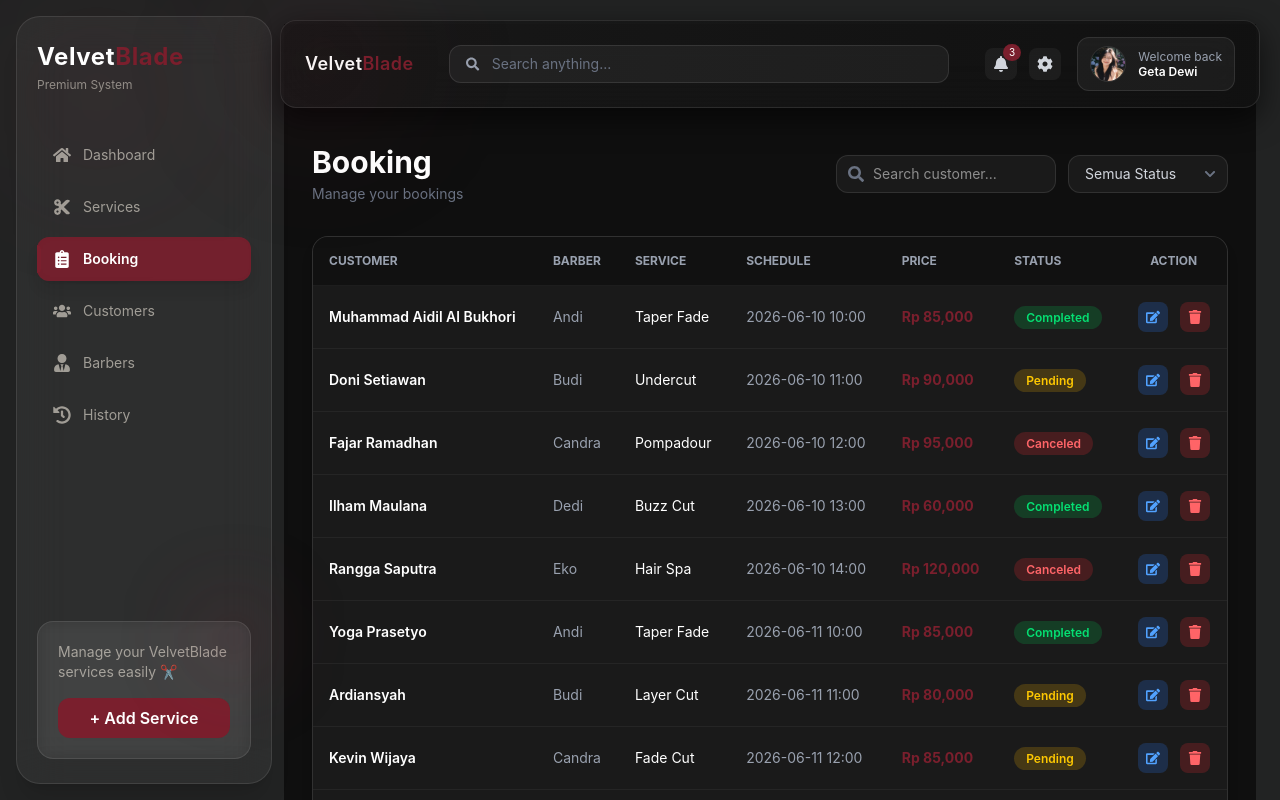
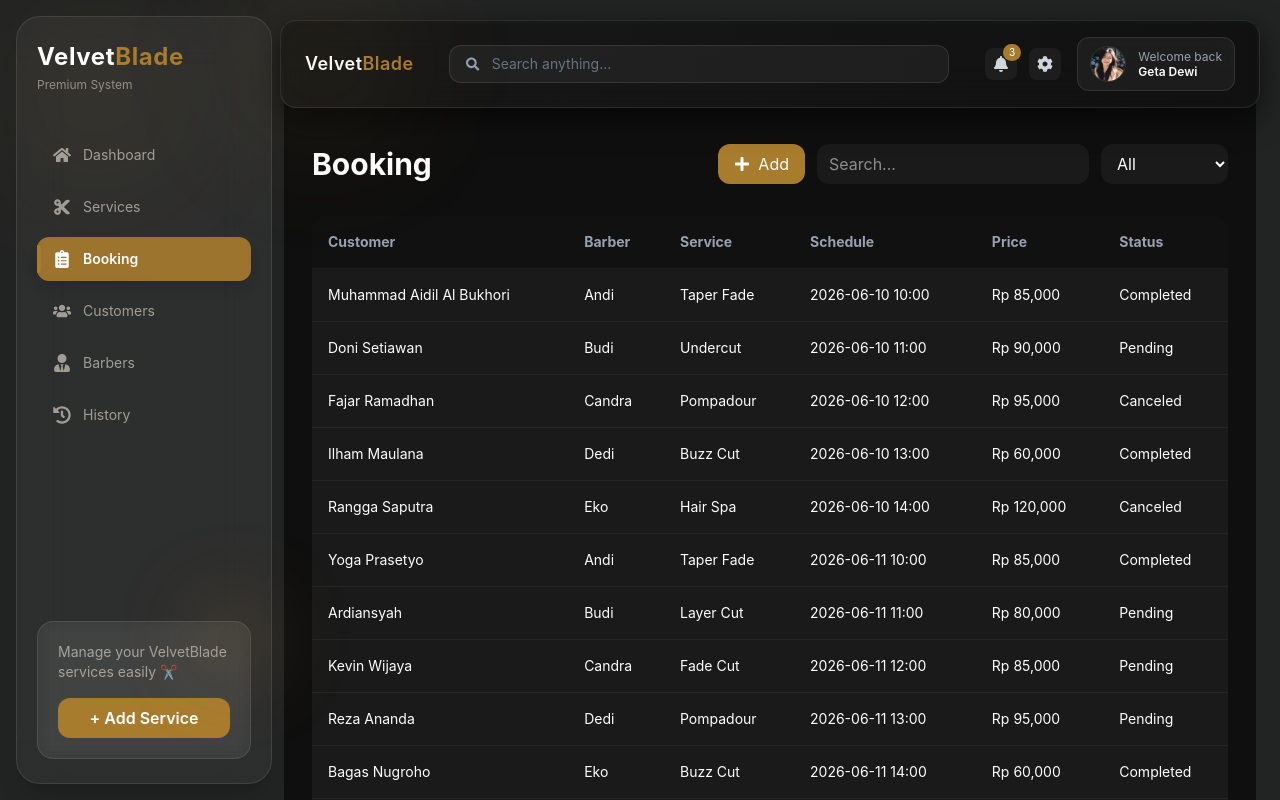
Before and after one commit to geta2125/barbershop-app, a React (Vite) app: page /booking in a window 1280 px wide. Shown: the top 800 px of the page. Built offline with nearby package versions, Linux system fonts and the light colour scheme.

Commit message:
perubahan disaat kuis

```diff
--- a/src/assets/tailwind.css
+++ b/src/assets/tailwind.css
@@ -22,17 +22,22 @@
     --font-poppins: "Poppins", sans-serif;
     --font-poppins-extrabold: "Poppins-ExtraBold", sans-serif;
 
-    /* WARNA UTAMA PROJECT */
-    --color-bg: #0f0f0f;
+    /* BASE */
+    --color-bg: #000000;
+    --color-dark: #212121;
     --color-card: #1a1a1a;
     --color-border: #2a2a2a;
 
-    --color-text: #ffffff;
-    --color-text-soft: #a1a1a1;
+    /* TEXT */
+    --color-text: #FFFFFF;
+    --color-text-soft: #979797;
 
-    --color-primary: #7A1F2D;      /* maroon */
-    --color-primary-hover: #912535;
+    /* PRIMARY GOLD */
+    --color-primary: #E9C664;
+    --color-primary-hover: #BE9359;
+    --color-primary-soft: rgba(233, 198, 100, 0.9);
 
+    /* STATUS */
     --color-success: #22c55e;
     --color-danger: #ef4444;
     --color-warning: #f59e0b;
@@ -43,23 +48,23 @@
   @apply w-full
   border border-white/10
   p-3 rounded-xl
-  bg-[#1a1a1a]
+  bg-[#212121]
   text-white
-  placeholder-gray-500
+  placeholder-[#979797]
   focus:outline-none
   focus:ring-2
-  focus:ring-[#7A1F2D]/40
+  focus:ring-[#E9C664]/40
   transition;
 }
 
 /* BUTTON */
 .btn-primary {
-  @apply bg-[#7A1F2D]
-  text-white
+  @apply bg-[#E9C664]
+  text-black
   px-5 py-2
   rounded-xl
   shadow-md
-  hover:bg-[#912535]
+  hover:bg-[#BE9359]
   hover:scale-[1.03]
   transition;
 }
@@ -73,17 +78,17 @@
   shadow-lg;
 }
 
-/* GLASS EFFECT */
+/* GLASS */
 .glass {
   @apply bg-white/5 backdrop-blur-xl border border-white/10;
 }
 
-/* GLOW EFFECT */
+/* GLOW GOLD */
 .glow {
-  box-shadow: 0 0 30px rgba(122, 31, 45, 0.3);
+  box-shadow: 0 0 30px rgba(233, 198, 100, 0.25);
 }
 
-/* TEXT GLITCH (tetap dipakai tapi disesuaikan warna) */
+/* TEXT GLITCH */
 .glitch {
   position: relative;
   color: white;
@@ -98,7 +103,7 @@
 }
 
 .glitch::before {
-  color: #7A1F2D;
+  color: #E9C664;
   z-index: -1;
   animation: glitchTop 1s infinite;
 }
@@ -106,7 +111,7 @@
 .glitch::after {
   color: #ffffff;
   z-index: -2;
-  opacity: 0.2;
+  opacity: 0.15;
   animation: glitchBottom 1s infinite;
 }
 
--- a/src/components/Header.jsx
+++ b/src/components/Header.jsx
@@ -16,11 +16,11 @@ export default function Header() {
                 "
             >
                 {/* GLOW */}
-                <div className="absolute -top-10 -left-10 w-40 h-40 bg-[#7A1F2D]/10 blur-3xl rounded-full" />
+                <div className="absolute -top-10 -left-10 w-40 h-40 bg-[#A87C2D]/10 blur-3xl rounded-full" />
 
                 {/* LEFT */}
                 <h1 className="text-lg font-semibold tracking-wide text-white">
-                    Velvet<span className="text-[#7A1F2D]">Blade</span>
+                    Velvet<span className="text-[#A87C2D]">Blade</span>
                 </h1>
 
                 {/* CENTER - SEARCH */}
@@ -34,7 +34,7 @@ export default function Header() {
                         border border-white/10
                         rounded-xl
                         hover:border-white/20
-                        focus-within:border-[#7A1F2D]
+                        focus-within:border-[#A87C2D]
                         transition
                     "
                 >
@@ -71,7 +71,7 @@ export default function Header() {
                                     absolute -top-1 -right-1
                                     px-1.5 py-[1px]
                                     text-[10px]
-                                    bg-[#7A1F2D]
+                                    bg-[#A87C2D]
                                     text-white
                                     rounded-full
                                 "
--- a/src/components/Loading.jsx
+++ b/src/components/Loading.jsx
@@ -4,7 +4,7 @@ export default function Loading() {
 
             {/* SPINNER */}
             <div className="relative">
-                <div className="w-14 h-14 border-4 border-[#7A1F2D] border-t-transparent rounded-full animate-spin"></div>
+                <div className="w-14 h-14 border-4 border-[#A87C2D] border-t-transparent rounded-full animate-spin"></div>
 
                 {/* ICON */}
                 <span className="absolute inset-0 flex items-center justify-center text-[#D3CDC3] text-xl">
--- a/src/components/Sidebar.jsx
+++ b/src/components/Sidebar.jsx
@@ -13,7 +13,7 @@ export default function Sidebar() {
     const menuClass = ({ isActive }) =>
         `flex items-center gap-3 px-4 py-3 rounded-xl transition-all duration-300 relative group
         ${isActive
-            ? "bg-[#7A1F2D]/90 text-white font-semibold shadow-lg backdrop-blur"
+            ? "bg-[#A87C2D]/90 text-white font-semibold shadow-lg backdrop-blur"
             : "text-[#D3CDC3]/70 hover:bg-white/5 hover:text-white"
         }`;
 
@@ -37,7 +37,7 @@ export default function Sidebar() {
         ">
 
             {/* GLOW HALUS */}
-            <div className="absolute top-0 left-0 w-40 h-40 bg-[#7A1F2D]/10 blur-3xl rounded-full"></div>
+            <div className="absolute top-0 left-0 w-40 h-40 bg-[#A87C2D]/10 blur-3xl rounded-full"></div>
 
             {/* TOP */}
             <div className="relative">
@@ -45,7 +45,7 @@ export default function Sidebar() {
                 {/* LOGO */}
                 <div className="mb-10">
                     <h1 className="text-2xl font-bold text-white tracking-wide">
-                        Velvet<span className="text-[#7A1F2D]">Blade</span>
+                        Velvet<span className="text-[#A87C2D]">Blade</span>
                     </h1>
                     <p className="text-[#D3CDC3]/60 text-xs mt-1">
                         Premium System
@@ -61,7 +61,7 @@ export default function Sidebar() {
                                     <>
                                         {/* ACTIVE BAR */}
                                         {isActive && (
-                                            <div className="absolute left-0 top-2 bottom-2 w-1 bg-[#7A1F2D] rounded-r-full"></div>
+                                            <div className="absolute left-0 top-2 bottom-2 w-1 bg-[#A87C2D] rounded-r-full"></div>
                                         )}
 
                                         {/* ICON */}
@@ -90,14 +90,14 @@ export default function Sidebar() {
             ">
 
                 {/* glow kecil */}
-                <div className="absolute -top-6 -right-6 w-20 h-20 bg-[#7A1F2D]/20 blur-2xl rounded-full"></div>
+                <div className="absolute -top-6 -right-6 w-20 h-20 bg-[#A87C2D]/20 blur-2xl rounded-full"></div>
 
                 <p className="text-sm text-[#D3CDC3]/70 mb-4">
                     Manage your VelvetBlade services easily ✂️
                 </p>
 
                 <button className="
-                    w-full bg-[#7A1F2D] text-white font-semibold py-2
+                    w-full bg-[#A87C2D] text-white font-semibold py-2
                     rounded-xl hover:bg-[#641824] transition
                 ">
                     + Add Service
--- a/src/pages/Booking.jsx
+++ b/src/pages/Booking.jsx
@@ -1,14 +1,65 @@
-import { FaSearch, FaEdit, FaTrash, FaChevronDown } from "react-icons/fa";
+import { FaSearch, FaPlus } from "react-icons/fa";
 import { useState } from "react";
 import dataBooking from "../data/databooking.json";
+import dataServices from "../data/dataservices.json";
 
 export default function Booking() {
 
     const [search, setSearch] = useState("");
     const [statusFilter, setStatusFilter] = useState("All");
+    const [bookings, setBookings] = useState(dataBooking);
+    const [showForm, setShowForm] = useState(false);
 
-    // FILTER
-    const filtered = dataBooking.filter(b => {
+    // fungsi ambil waktu sekarang
+    const getNow = () => {
+        const now = new Date();
+        const offset = now.getTimezoneOffset();
+        const local = new Date(now.getTime() - (offset * 60000));
+        return local.toISOString().slice(0, 16);
+    };
+
+    const [form, setForm] = useState({
+        nama_customer: "",
+        barber: "",
+        layanan: "",
+        jadwal: getNow(),
+        harga: "",
+        status_booking: "Pending",
+    });
+
+    // HANDLE INPUT
+    const handleChange = (e) => {
+        setForm({ ...form, [e.target.name]: e.target.value });
+    };
+
+    // HANDLE SUBMIT (FIX UTAMA)
+    const handleSubmit = (e) => {
+        e.preventDefault();
+
+        const newBooking = {
+            id_booking: Date.now(),
+            ...form,
+            harga: Number(form.harga),
+        };
+
+        console.log(newBooking); // debug
+
+        setBookings(prev => [newBooking, ...prev]);
+        setShowForm(false);
+
+        // reset form
+        setForm({
+            nama_customer: "",
+            barber: "",
+            layanan: "",
+            jadwal: getNow(),
+            harga: "",
+            status_booking: "Pending",
+        });
+    };
+
+    // FILTER DATA
+    const filtered = bookings.filter(b => {
         const matchSearch = b.nama_customer.toLowerCase().includes(search.toLowerCase());
         const matchStatus = statusFilter === "All" || b.status_booking === statusFilter;
         return matchSearch && matchStatus;
@@ -18,65 +69,128 @@ export default function Booking() {
         <div className="ml-[260px] pt-[120px] px-7 pb-10 min-h-screen bg-[#0f0f0f] text-white">
 
             {/* HEADER */}
-            <div className="mb-8 flex justify-between items-center flex-wrap gap-4">
+            <div className="mb-8 flex justify-between items-center">
 
-                {/* LEFT */}
-                <div>
                 <h1 className="text-3xl font-bold">Booking</h1>
-                    <p className="text-gray-500 text-sm mt-1">
-                        Manage your bookings
-                    </p>
-                </div>
 
-                {/* RIGHT (SEARCH + FILTER) */}
-                <div className="flex items-center gap-3">
+                <div className="flex gap-3">
 
-                    {/* SEARCH */}
-                    <div className="relative">
-                        <FaSearch className="absolute left-3 top-1/2 -translate-y-1/2 text-gray-500" />
+                    <button
+                        onClick={() => setShowForm(!showForm)}
+                        className="flex items-center gap-2 bg-[#A87C2D] px-4 py-2 rounded-xl"
+                    >
+                        <FaPlus /> Add
+                    </button>
+
                     <input
                         value={search}
                         onChange={(e) => setSearch(e.target.value)}
-                            placeholder="Search customer..."
-                            className="w-[220px] pl-9 pr-3 py-2 bg-[#1a1a1a] border border-white/10 rounded-xl text-sm focus:outline-none"
+                        placeholder="Search..."
+                        className="px-3 py-2 bg-[#1a1a1a] rounded-xl"
                     />
-                    </div>
 
-                    {/* FILTER */}
-                    <div className="relative">
                     <select
                         value={statusFilter}
                         onChange={(e) => setStatusFilter(e.target.value)}
-                            className="
-                                w-[160px]
-                                appearance-none
-                                px-4 py-2 pr-10
-                                bg-[#1a1a1a]
-                                border border-white/10
-                                rounded-xl
-                                text-sm text-gray-300
-                                focus:outline-none
-                                cursor-pointer
-                            "
+                        className="px-3 py-2 bg-[#1a1a1a] rounded-xl"
                     >
-                            <option value="All">Semua Status</option>
+                        <option value="All">All</option>
                         <option value="Completed">Completed</option>
                         <option value="Pending">Pending</option>
                         <option value="Canceled">Canceled</option>
                     </select>
 
-                        <FaChevronDown className="absolute right-3 top-1/2 -translate-y-1/2 text-gray-500 text-xs pointer-events-none" />
+                </div>
             </div>
 
-                </div>
+            {/* FORM */}
+            {showForm && (
+                <form
+                    onSubmit={handleSubmit}
+                    className="mb-6 bg-[#1a1a1a] p-6 rounded-2xl grid grid-cols-2 gap-4"
+                >
+                    <input
+                        name="nama_customer"
+                        placeholder="Customer"
+                        value={form.nama_customer}
+                        onChange={handleChange}
+                        className="p-2 bg-[#111] rounded"
+                    />
 
-            </div>
+                    <input
+                        name="barber"
+                        placeholder="Barber"
+                        value={form.barber}
+                        onChange={handleChange}
+                        className="p-2 bg-[#111] rounded"
+                    />
+
+                    {/* SERVICE */}
+                    <select
+                        name="layanan"
+                        value={form.layanan}
+                        onChange={(e) => {
+                            const selected = dataServices.find(
+                                s => s.nama_service === e.target.value
+                            );
+
+                            if (!selected) return;
+
+                            setForm(prev => ({
+                                ...prev,
+                                layanan: selected.nama_service,
+                                harga: selected.harga
+                            }));
+                        }}
+                        className="p-2 bg-[#111] rounded"
+                    >
+                        <option value="">Pilih Service</option>
+                        {dataServices
+                            .filter(s => s.status === "Aktif")
+                            .map((s) => (
+                                <option key={s.id} value={s.nama_service}>
+                                    {s.nama_service}
+                                </option>
+                            ))}
+                    </select>
+
+                    {/* HARGA AUTO */}
+                    <input
+                        value={form.harga}
+                        readOnly
+                        className="p-2 bg-[#111] rounded text-gray-400"
+                    />
+
+                    {/* JADWAL */}
+                    <input
+                        type="datetime-local"
+                        name="jadwal"
+                        value={form.jadwal}
+                        onChange={handleChange}
+                        className="p-2 bg-[#111] rounded"
+                    />
+
+                    {/* STATUS */}
+                    <select
+                        name="status_booking"
+                        value={form.status_booking}
+                        onChange={handleChange}
+                        className="p-2 bg-[#111] rounded"
+                    >
+                        <option>Pending</option>
+                        <option>Completed</option>
+                        <option>Canceled</option>
+                    </select>
+
+                    <button className="col-span-2 bg-[#A87C2D] py-2 rounded-xl">
+                        Save Booking
+                    </button>
+                </form>
+            )}
 
             {/* TABLE */}
-            <div className="bg-[#1a1a1a] rounded-2xl border border-white/10 overflow-hidden shadow-lg">
-
-                <table className="w-full text-sm">
-                    <thead className="bg-[#111] text-gray-400 uppercase text-xs">
+            <table className="w-full text-sm bg-[#1a1a1a] rounded-2xl overflow-hidden">
+                <thead className="bg-[#111] text-gray-400">
                     <tr>
                         <th className="p-4 text-left">Customer</th>
                         <th className="p-4 text-left">Barber</th>
@@ -84,69 +198,23 @@ export default function Booking() {
                         <th className="p-4 text-left">Schedule</th>
                         <th className="p-4 text-left">Price</th>
                         <th className="p-4 text-left">Status</th>
-                            <th className="p-4 text-center">Action</th>
                     </tr>
                 </thead>
 
                 <tbody>
                     {filtered.map((b) => (
-                            <tr
-                                key={b.id_booking}
-                                className="border-t border-white/5 hover:bg-white/5 transition"
-                            >
-
-                                <td className="p-4 font-semibold">{b.nama_customer}</td>
-
-                                <td className="p-4 text-gray-400">{b.barber}</td>
-
+                        <tr key={b.id_booking} className="border-t border-white/5">
+                            <td className="p-4">{b.nama_customer}</td>
+                            <td className="p-4">{b.barber}</td>
                             <td className="p-4">{b.layanan}</td>
-
-                                <td className="p-4 text-gray-400">{b.jadwal}</td>
-
-                                <td className="p-4 text-[#7A1F2D] font-bold">
-                                    Rp {b.harga.toLocaleString()}
-                                </td>
-
-                                {/* STATUS */}
-                                <td className="p-4">
-                                    <span className={`
-                                        px-3 py-1 rounded-full text-xs font-semibold
-                                        ${b.status_booking === "Completed"
-                                            ? "bg-green-500/20 text-green-400"
-                                            : b.status_booking === "Pending"
-                                                ? "bg-yellow-500/20 text-yellow-400"
-                                                : "bg-red-500/20 text-red-400"}
-                                    `}>
-                                        {b.status_booking}
-                                    </span>
-                                </td>
-
-                                {/* ACTION */}
-                                <td className="p-4 text-center">
-                                    <div className="flex justify-center gap-3">
-                                        <button className="p-2 bg-blue-500/20 text-blue-400 rounded-lg hover:bg-blue-500/30 transition">
-                                            <FaEdit />
-                                        </button>
-                                        <button className="p-2 bg-red-500/20 text-red-400 rounded-lg hover:bg-red-500/30 transition">
-                                            <FaTrash />
-                                        </button>
-                                    </div>
-                                </td>
-
+                            <td className="p-4">{b.jadwal}</td>
+                            <td className="p-4">Rp {b.harga.toLocaleString()}</td>
+                            <td className="p-4">{b.status_booking}</td>
                         </tr>
                     ))}
                 </tbody>
             </table>
 
-                {/* EMPTY */}
-                {filtered.length === 0 && (
-                    <div className="p-6 text-center text-gray-500">
-                        No booking found
-                    </div>
-                )}
-
-            </div>
-
         </div>
     );
 }
--- a/src/pages/Services.jsx
+++ b/src/pages/Services.jsx
@@ -99,7 +99,7 @@ export default function Services() {
                             </p>
 
                             {/* PRICE */}
-                            <p className="text-[#7A1F2D] font-bold text-lg">
+                            <p className="text-[#A87C2D] font-bold text-lg">
                                 Rp {s.harga.toLocaleString()}
                             </p>
 
```
Also changed, not shown: src/pages/Dashboard.jsx (+14 -14 lines), src/pages/auth/AuthLayout.jsx (+24 -5 lines), src/pages/auth/Forgot.jsx (+4 -4 lines), src/pages/auth/Login.jsx (+88 -64 lines), src/pages/auth/Register.jsx (+8 -8 lines), public/img/login_img.png (added). Lines whose indentation alone changed are shown as unchanged.
